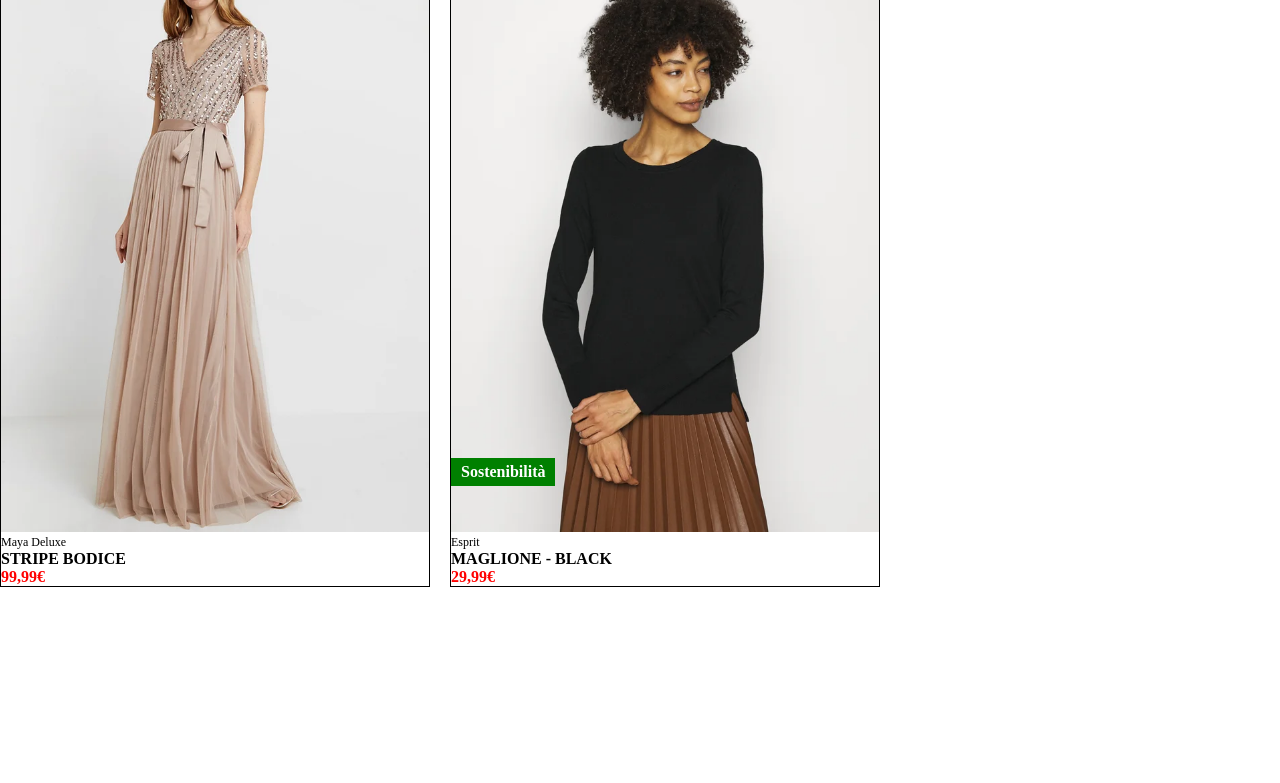
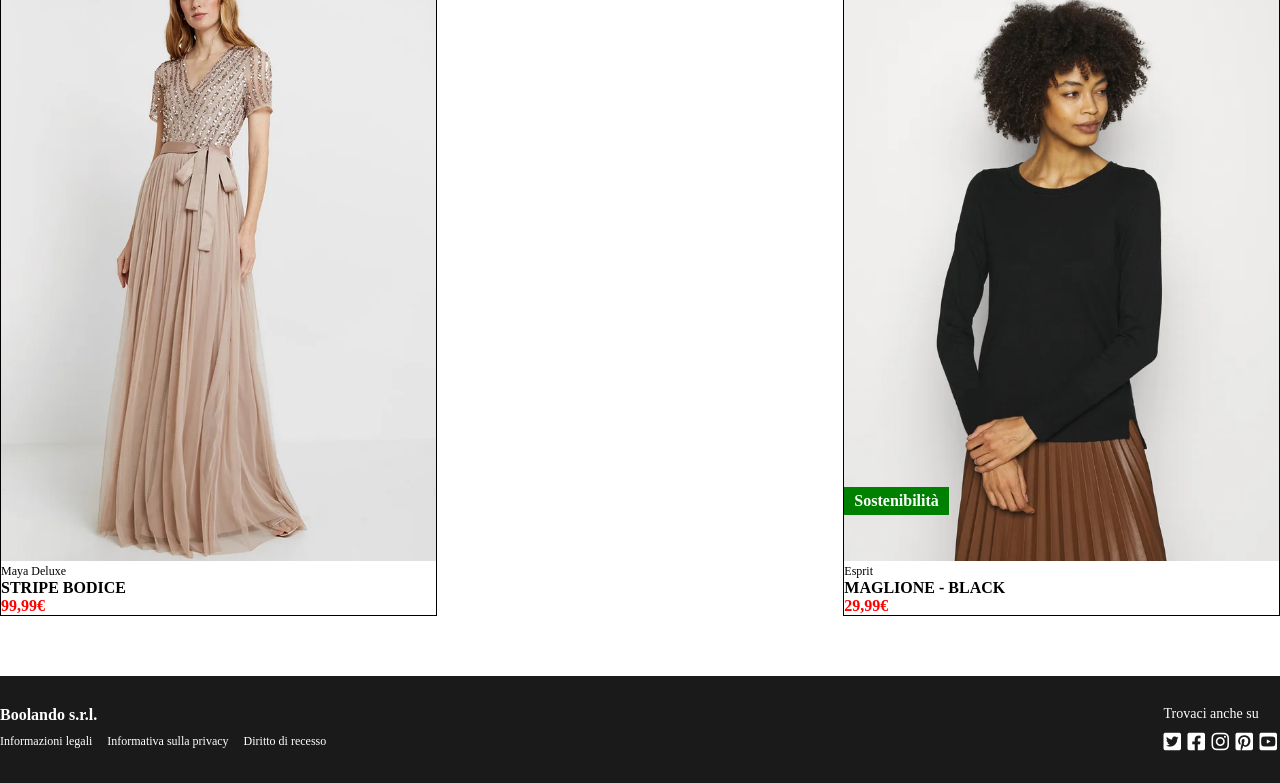
Before and after one commit to rebs-code/html-css-boolando, a plain HTML site: page index.html in a window 1280 px wide. Shown: the part 1618-2401 px from the top of the page. Before the commit the page ends 2265 px from the top, so only its background shows below. Drawn offline with Linux system fonts and the light colour scheme.

Commit message:
feat: footer

```diff
--- a/css/style.css
+++ b/css/style.css
@@ -23,6 +23,10 @@
 
 .full-price {
     text-decoration: line-through;
+}
+
+footer {
+    color: white;
 }
 
 
@@ -82,13 +86,14 @@ main {
 .container {
     display: flex;
     gap: 20px;
+    justify-content: space-between;
     width: 1370px;
-    margin: 0, auto;
+    margin: 0 auto;
     flex-wrap: wrap;
 }
 
 .photo-container {
-    width: calc(450px - 20px);
+    width: calc(1370px / 3 - 20px);
     border: 1px solid black;
     position: relative;
 }
@@ -133,3 +138,46 @@ main {
     color: white;
     font-weight: 700;
 }
+
+/* FOOTER */
+
+footer {
+    background-color: #1a1a1a;
+    display: flex;
+    justify-content:center;
+}
+
+
+.footer-container {
+    display: flex;
+    padding: 30px 0;
+    width: 1370px;
+    justify-content: space-between;
+}
+
+.company {
+    font-weight: 700;
+}
+
+.footer-info ul {
+    list-style: none;
+    padding-top: 10px;
+    margin: 0;
+    display: flex;
+}
+
+.footer-info li {
+    font-size: 12px;
+    margin-right: 10px;
+    padding-right: 5px;
+}
+
+.footer-social i {
+    margin-top: 10px;
+    margin-right: 3px;
+    font-size: 20px;
+}
+
+.footer-social div {
+    font-size: 14px;
+}
--- a/index.html
+++ b/index.html
@@ -108,6 +108,29 @@
         </div>
     </main>
     <footer>
+        <div class="footer-container">
+
+            <div class="footer-info">
+                <div class="company">Boolando s.r.l.</div>
+                <ul>
+                    <li>Informazioni legali</li>
+                    <li>Informativa sulla privacy</li>
+                    <li>Diritto di recesso</li>
+                </ul>
+            </div>
+            <div class="footer-social">
+                <div>Trovaci anche su</div>
+                <div>
+                    <i class="fa-brands fa-square-twitter"></i>
+                    <i class="fa-brands fa-square-facebook"></i>
+                    <i class="fa-brands fa-instagram"></i>
+                    <i class="fa-brands fa-square-pinterest"></i>
+                    <i class="fa-brands fa-square-youtube"></i>
+
+                </div>
+            </div>
+
+        </div>
 
     </footer>
 </body>
```
